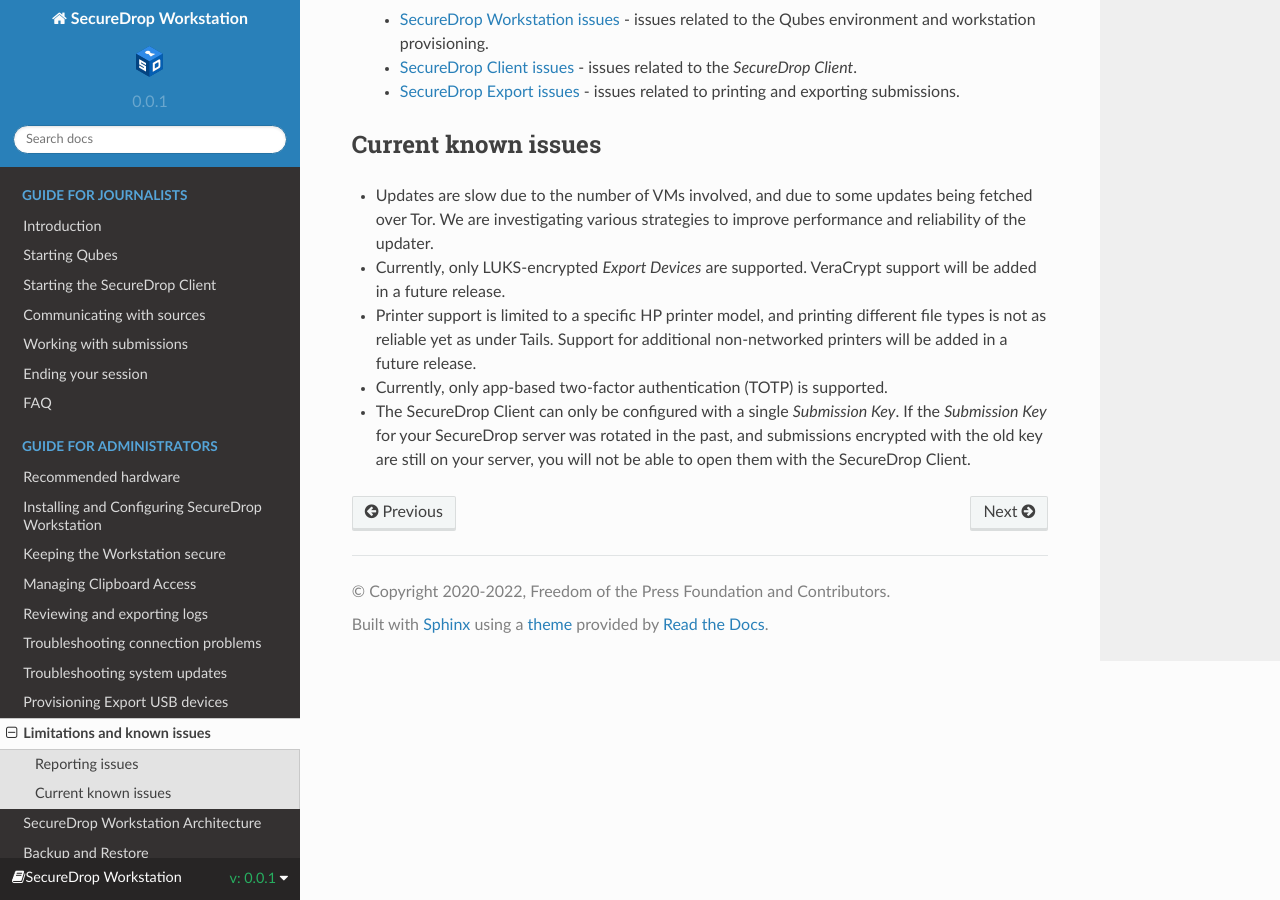
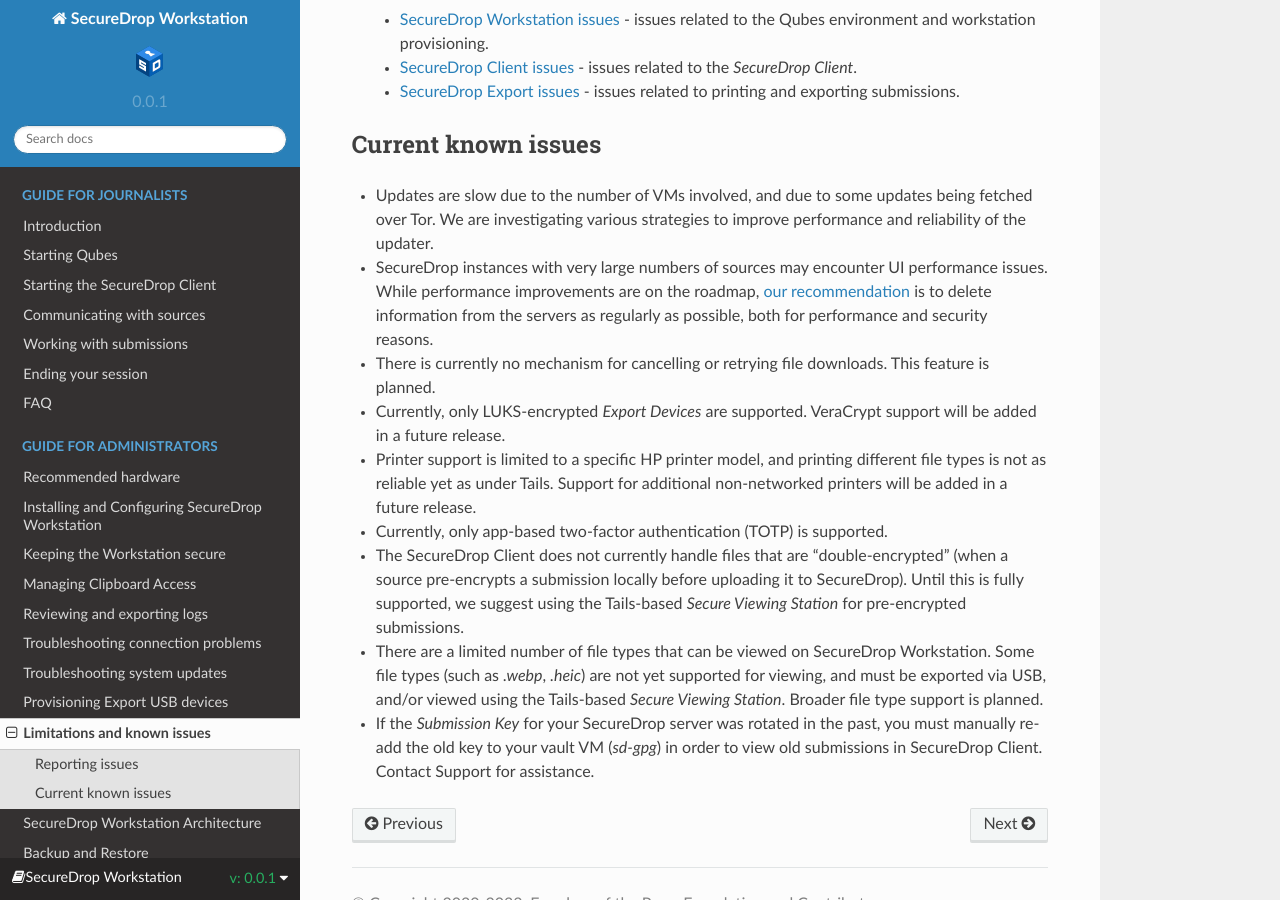
Before and after one commit to freedomofpress/securedrop-workstation-docs, a Sphinx documentation site: the page built from docs/admin/known_issues.rst, in a window 1280 px wide and 900 px high, scrolled down 429 px. Built offline with Sphinx 7.4.7 and the Read the Docs theme 2.0.0, drawn with Linux system fonts in a browser that asks for light colours.

Commit message:
Update known issues to address: download cancellation, viewable filetypes, UI performance, and modify key rotation info.

```diff
--- a/docs/admin/known_issues.rst
+++ b/docs/admin/known_issues.rst
@@ -22,13 +22,27 @@
 - Updates are slow due to the number of VMs involved, and due to some updates
   being fetched over Tor. We are investigating various strategies to improve
   performance and reliability of the updater.
+- SecureDrop instances with very large numbers of sources may encounter
+  UI performance issues. While performance improvements are on the roadmap,
+  `our recommendation <https://docs.securedrop.org/en/stable/admin/maintenance/backup_and_restore.html#minimizing-disk-use>`_
+  is to delete information from the servers as regularly as possible, both
+  for performance and security reasons.
+- There is currently no mechanism for cancelling or retrying file downloads.
+  This feature is planned.
 - Currently, only LUKS-encrypted *Export Devices* are supported. VeraCrypt support
   will be added in a future release.
 - Printer support is limited to a specific HP printer model, and printing
   different file types is not as reliable yet as under Tails. Support for
   additional non-networked printers will be added in a future release.
 - Currently, only app-based two-factor authentication (TOTP) is supported.
-- The SecureDrop Client can only be configured with a single *Submission Key*.
-  If the *Submission Key* for your SecureDrop server was rotated in the past,
-  and submissions encrypted with the old key are still on your server, you will
-  not be able to open them with the SecureDrop Client.
+- The SecureDrop Client does not currently handle files that are "double-encrypted"
+  (when a source pre-encrypts a submission locally before uploading it to SecureDrop).
+  Until this is fully supported, we suggest using the Tails-based *Secure Viewing
+  Station* for pre-encrypted submissions.
+- There are a limited number of file types that can be viewed on
+  SecureDrop Workstation. Some file types (such as `.webp`, `.heic`) are not
+  yet supported for viewing, and must be exported via USB, and/or viewed using
+  the Tails-based *Secure Viewing Station*. Broader file type support is planned.
+- If the *Submission Key* for your SecureDrop server was rotated in the past,
+  you must manually re-add the old key to your vault VM (`sd-gpg`) in order to
+  view old submissions in SecureDrop Client. Contact Support for assistance.
```
